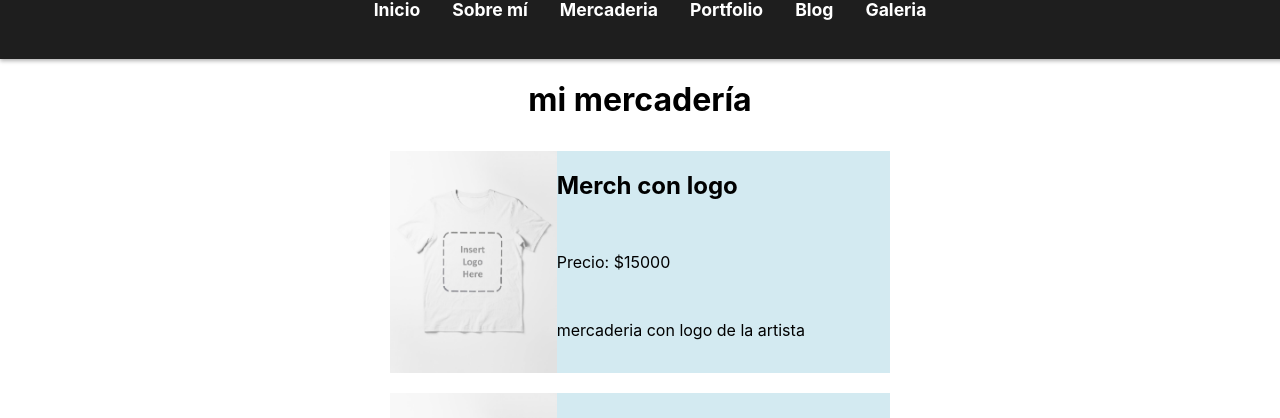
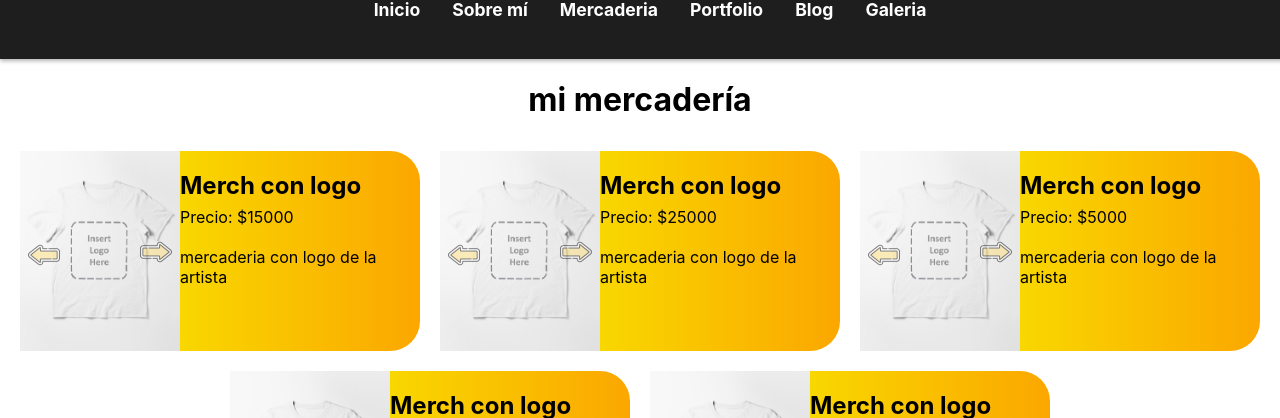
Before and after one commit to DiegoMarchandon/jasalpagina, a React (Create React App) app: page /mercaderia in a window 1280 px wide. Shown: the part 534-952 px from the top of the page. Built offline with nearby package versions, Linux system fonts and the light colour scheme.

Commit message:
mercaderia

```diff
--- a/src/pages/Mercaderia/Mercaderia.css
+++ b/src/pages/Mercaderia/Mercaderia.css
@@ -1,10 +1,38 @@
+#merch-main-title{
+  text-align: center;
+}
+
+.images-container{
+  overflow: hidden; /* para que el degradado no se salga */
+  position: relative;
+  grid-column: 1;
+  grid-row: 1/4; /* para ocupar las 3 filas. desde la primera a la cuarta línea */
+}
+
 .merch-container{
     display: flex;
-    flex-direction: column;
+    flex-wrap: wrap;
+    /* flex-direction: column; */
     justify-content: center;
     align-items: center;
     width: 100%;
     height: 100%;
+}
+
+
+.merch-item{
+    display: grid;
+    grid-template-columns: 40% 60%;
+    grid-template-rows: 20% 20% 60%;
+    /* flex-direction: column; */
+    /* justify-content: center; */
+    /* align-items: center; */
+    width: 400px;
+    height: 200px;
+    margin: 10px;
+    background-image: linear-gradient(to right, rgb(247, 247, 0) , rgb(251, 167, 0));
+    /* background-color: rgba(230, 162, 15, 0.537); */
+    border-radius: 30px;
 }
 
 .item-title {
@@ -20,22 +48,36 @@
   grid-row: 3;
 }
 
+.item-button{
+  background: none;
+  border: none;
+  padding: 0px;
+  cursor: pointer;
+  position: absolute;
+  bottom: 40%;
+  z-index: 1;
+}
 
-.merch-item{
-    display: grid;
-    grid-template-columns: 1fr 2fr;
-    grid-template-rows: auto auto auto;
-    /* flex-direction: column; */
-    /* justify-content: center; */
-    /* align-items: center; */
-    width: 500px;
-    height: auto;
-    margin: 10px;
-    background-color: rgba(173, 216, 230, 0.537);
+.prev{
+  left: 5%;
 }
+
+.next{
+  right: 5%;
+}
+
+
+.item-button img{
+  opacity: 0.5;
+  transition: opacity 1s;
+}
+
+.item-button img:hover{
+  opacity: 1;
+}
+
 .item-image{
-    grid-column: 1;
-    grid-row: 1/4; /* para ocupar las 3 filas. desde la primera a la cuarta línea */
+  z-index: -1;
     width: 100%;
     height: 100%;
     object-fit: cover; /* o contain para ver toda la imagen */
--- a/src/pages/Mercaderia/Mercaderia.jsx
+++ b/src/pages/Mercaderia/Mercaderia.jsx
@@ -1,15 +1,23 @@
 import './Mercaderia.css';
 import {merch} from '../../services/services.js';
+import flecha from '../../../src/assets/right-arrow.png';
 
 function Mercaderia(){
     return (
+
+        <div>
+                <h1 id='merch-main-title'>mi mercadería</h1>
             <div className='merch-container'>
-            <h1 id='merch-main-title'>mi mercadería</h1>
                 {
                 // en JSX, cualquier lógica de renderizado dinámica (o código JS) debe ir entre {}
                 merch.map(item => (
                     <div key={item.id} className="merch-item">
+                        <div className='images-container'>
+
+                            <button className='prev item-button' style={{transform:'rotate(180deg)'}}><img src={flecha} alt="flecha logo" /></button>
                             <img className='item-image' src={item.images[0]} alt={item.alt} />
+                            <button className='next item-button'><img src={flecha} alt="flecha logo" /></button>
+                        </div>
                         <h2 className='item-text item-title'>{item.title}</h2>
                         <p className='item-text item-price'>Precio: ${item.price}</p>
                         <p className='item-text item-description'>{item.description}</p>
@@ -17,6 +25,7 @@ function Mercaderia(){
                 ))
                 }
             </div>
+        </div>
     // <h1>Bienvenido a la mercaderia de la artista</h1>
     );
 }
```
Also changed, not shown: src/assets/right-arrow.png (added). Lines whose indentation alone changed are shown as unchanged.
